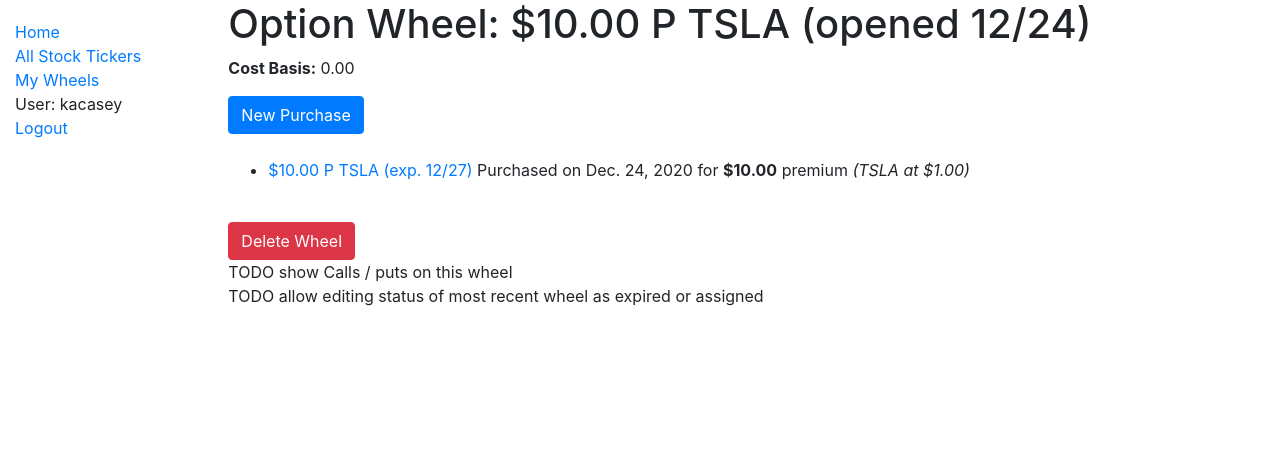
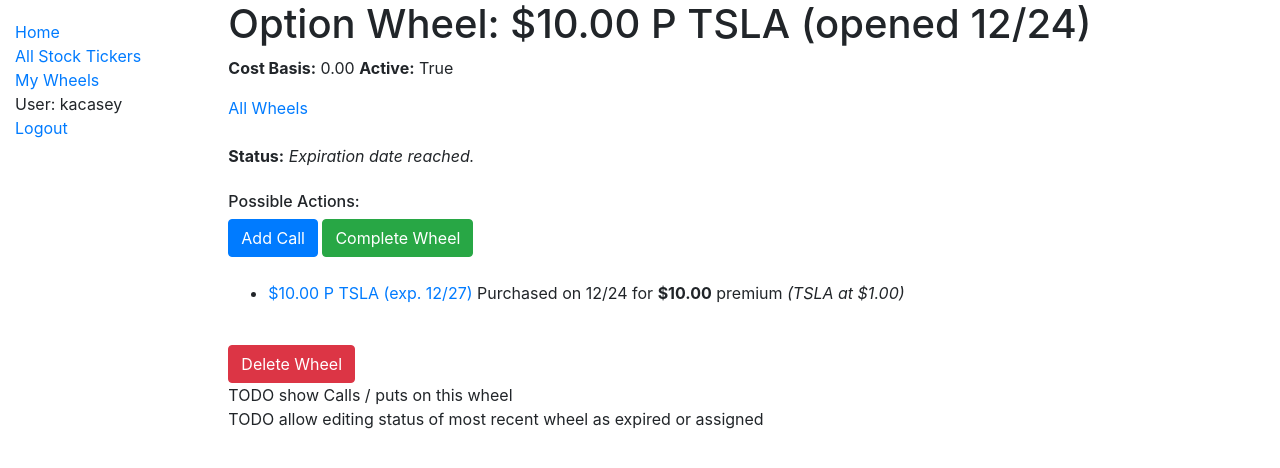
Before and after one commit to kacasey8/option_wheel_tracker, a Django app: page /catalog/wheels/2 in a window 1280 px wide. Shown: the top 468 px of the page. Run offline with Django 3.2, Linux system fonts and the light colour scheme; a user stored in the database is signed in; data comes from the database, SQL or seed files in the repository; both versions use the stored data as it was after the commit; some libraries are stand-ins or nearby versions.

Commit message:
add views to complete/reactive wheels

```diff
--- a/catalog/forms.py
+++ b/catalog/forms.py
@@ -23,6 +23,9 @@ class OptionPurchaseForm(forms.ModelForm):
         widgets = {
             'purchase_date': forms.widgets.DateInput(attrs={'type': 'date'}),
             'expiration_date': forms.widgets.DateInput(attrs={'type': 'date'}),
+            'strike': forms.widgets.NumberInput(attrs={'step': 0.5, 'placeholder': 'Enter Strike price'}),
+            'premium': forms.widgets.NumberInput(attrs={'placeholder': 'Enter Premium'}),
+            'price_at_date': forms.widgets.NumberInput(attrs={'placeholder': 'Enter stock price'}),
             'user': forms.widgets.HiddenInput(),
             'option_wheel': forms.widgets.HiddenInput()
         }
--- a/catalog/models.py
+++ b/catalog/models.py
@@ -43,9 +43,9 @@ class OptionPurchase(models.Model):
     )
     purchase_date = models.DateTimeField()
     expiration_date = models.DateField()
-    premium = models.DecimalField(max_digits=12, decimal_places=2)
     strike = models.DecimalField(max_digits=12, decimal_places=2)
     price_at_date = models.DecimalField(max_digits=12, decimal_places=2)
+    premium = models.DecimalField(max_digits=12, decimal_places=2)
 
     class CallOrPut(models.TextChoices):
         CALL = 'C', _('Call')
@@ -75,6 +75,9 @@ class OptionWheel(models.Model):
     total_days_active = models.IntegerField(default=None, null=True)
     collatoral = models.DecimalField(max_digits=12, decimal_places=2, default=None, null=True)
 
+    def get_all_option_purchases(self):
+         return OptionPurchase.objects.filter(option_wheel=self.id).order_by('-expiration_date')
+
     def get_first_option_purchase(self):
         return OptionPurchase.objects.filter(option_wheel=self.id).first()
 
--- a/catalog/templates/catalog/optionwheel_detail.html
+++ b/catalog/templates/catalog/optionwheel_detail.html
@@ -2,9 +2,46 @@
 
 {% block content %}
   <h1>Option Wheel: {{ wheel }}</h1>
-  <p><strong>Cost Basis:</strong> {{ cost_basis }}</p>
+  <p>
+    <strong>Cost Basis:</strong> {{ cost_basis }}
+    <strong>Active:</strong> {{ wheel.is_active }}
+  </p>
 
-  <a type="button" class="btn btn-primary" href="{% url 'purchase-create' wheel_id=wheel.pk %}">New Purchase</a>
+  <a href="{% url 'wheels' %}">All Wheels</a>
+  <br>
+  <br>
+
+  <strong>Status:</strong>
+  {% if wheel.is_active %}
+    {% if purchases %}
+      {% if expires %}
+        <i class="text-danger"> Set to expire on <strong>{{ expires | date:"m/d"}}</strong>. Check back then. </i>
+      {% else %}
+        <i> Expiration date reached.</i>
+        <br>
+        <br>
+        <h6>Possible Actions:</h6>
+        <a type="button" class="btn btn-primary" href="{% url 'purchase-create' wheel_id=wheel.pk %}">Add Call</a>
+        <a type="button" class="btn btn-success" href="{% url 'wheel-complete' pk=wheel.pk %}">Complete Wheel</a>
+      {% endif %}
+    {% else %}
+      <i> No purchases yet.</i>
+      <br>
+      <a type="button" class="btn btn-primary" href="{% url 'purchase-create' wheel_id=wheel.pk %}">Add First Purchase</a>
+    {% endif %}
+  {% else %}
+    <i> Complete.</i>
+    <p>
+      <strong>Profit:</strong> {{ wheel.total_profit }}
+      <br>
+      <strong>Days Active:</strong> {{ wheel.total_days_active }}
+      <br>
+      <strong>Collatoral:</strong> {{ wheel.collatoral }}
+    </p>
+    <br>
+    <a type="button" class="btn btn-warning" href="{% url 'wheel-reactivate' pk=wheel.pk %}">Reactive Wheel</a>
+  {% endif %}
+
   <br>
   <br>
 
@@ -12,7 +49,7 @@
     {% for purchase in purchases %}
       <li>
         <a href="{{ purchase.get_absolute_url }}">{{ purchase }}</a>
-        Purchased on {{ purchase.purchase_date.date }} for
+        Purchased on {{ purchase.purchase_date | date:"m/d" }} for
       <strong>${{ purchase.premium }}</strong> premium
       <i>({{ purchase.stock_ticker }} at ${{ purchase.price_at_date }})</i>
       </li>
--- a/catalog/urls.py
+++ b/catalog/urls.py
@@ -17,6 +17,8 @@ urlpatterns = [
     path('wheels/<int:wheel_id>/purchase/<int:pk>/update/', views.OptionPurchaseUpdate.as_view(), name='purchase-update'),
     path('wheels/<int:wheel_id>/purchase/<int:pk>/delete/', views.OptionPurchaseDelete.as_view(), name='purchase-delete'),
     path('wheels/create/', views.create_wheel, name='wheel-create'),
+    path('wheels/<int:pk>/complete/', views.complete_wheel, name='wheel-complete'),
+    path('wheels/<int:pk>/reactivate/', views.reactivate_wheel, name='wheel-reactivate'),
     path('wheels/<int:pk>/delete/', views.OptionWheelDelete.as_view(), name='wheel-delete'),
 
 ]
--- a/catalog/views.py
+++ b/catalog/views.py
@@ -137,15 +137,19 @@ class OptionWheelDetailView(LoginRequiredMixin, generic.DetailView):
 
     def get_context_data(self, **kwargs):
         context = super(OptionWheelDetailView, self).get_context_data(**kwargs)
-        user = self.request.user
-        option_wheel_id = self.kwargs.get('pk')
-        purchases = OptionPurchase.objects.filter(user=user, option_wheel=option_wheel_id).order_by('-expiration_date')
+        option_wheel = OptionWheel.objects.get(pk=self.kwargs.get('pk'))
+        purchases = option_wheel.get_all_option_purchases()
         revenue = sum(purchase.premium for purchase in purchases)
         cost_basis = 'N/A'
+        expires = None
         if purchases:
-            cost_basis = purchases[0].strike - revenue
+            last_purchase = purchases[0]
+            cost_basis = last_purchase.strike - revenue
+            if last_purchase.expiration_date > timezone.now().date():
+                expires = last_purchase.expiration_date
         context['purchases'] = purchases
         context['cost_basis'] = cost_basis
+        context['expires'] = expires
         return context
 
 @login_required
@@ -154,6 +158,35 @@ def create_wheel(request):
     option_wheel = OptionWheel(user=user, is_active=True)
     option_wheel.save()
     return redirect('purchase-create', wheel_id=option_wheel.pk)
+
+@login_required
+def complete_wheel(request, pk):
+    option_wheel = OptionWheel.objects.get(pk=pk)
+    purchases = option_wheel.get_all_option_purchases()
+
+    option_wheel.is_active = False
+    if purchases:
+        last_purchase = purchases[0]
+        first_purchase = purchases[len(purchases) - 1]
+
+        premiums = sum(purchase.premium for purchase in purchases)
+        profit = premiums + last_purchase.strike - first_purchase.strike
+
+        days = (last_purchase.expiration_date - first_purchase.purchase_date.date()).days
+        max_collatoral = max(purchase.strike for purchase in purchases)
+
+        option_wheel.total_profit = profit
+        option_wheel.total_days_active = days
+        option_wheel.collatoral = max_collatoral
+    option_wheel.save()
+    return redirect('wheel-detail', pk=pk)
+
+@login_required
+def reactivate_wheel(request, pk):
+    option_wheel = OptionWheel.objects.get(pk=pk)
+    option_wheel.is_active = True
+    option_wheel.save()
+    return redirect('wheel-detail', pk=pk)
 
 class OptionWheelDelete(LoginRequiredMixin, generic.edit.DeleteView):
     model = OptionWheel
@@ -172,9 +205,13 @@ class OptionPurchaseCreate(LoginRequiredMixin, generic.edit.CreateView):
         user = self.request.user
         option_wheel = OptionWheel.objects.get(pk=self.kwargs.get('wheel_id'))
         stock_ticker = None
+        first_strike = None
+        call_or_put = 'P'
         first_option_purchase = option_wheel.get_first_option_purchase()
         if first_option_purchase:
             stock_ticker = first_option_purchase.stock_ticker
+            call_or_put = 'C'
+            first_strike = first_option_purchase.strike
         now = timezone.now()
         return {
             'user': user,
@@ -182,6 +219,8 @@ class OptionPurchaseCreate(LoginRequiredMixin, generic.edit.CreateView):
             'purchase_date': now,
             'expiration_date': _get_next_friday(),
             'stock_ticker': stock_ticker,
+            'call_or_put': call_or_put,
+            'strike': first_strike,
         }
 
     def get_success_url(self):
```
Also changed, not shown: db.sqlite3.
